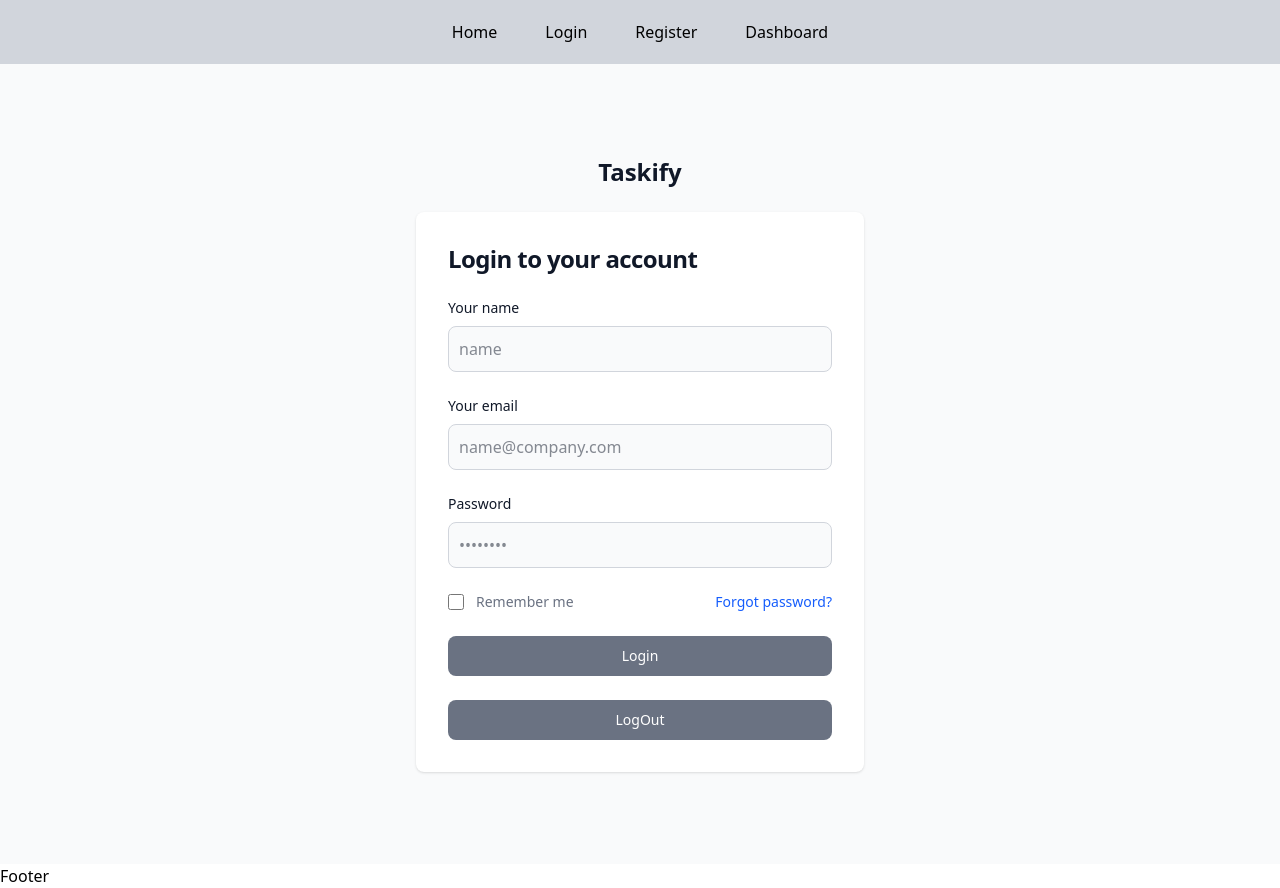
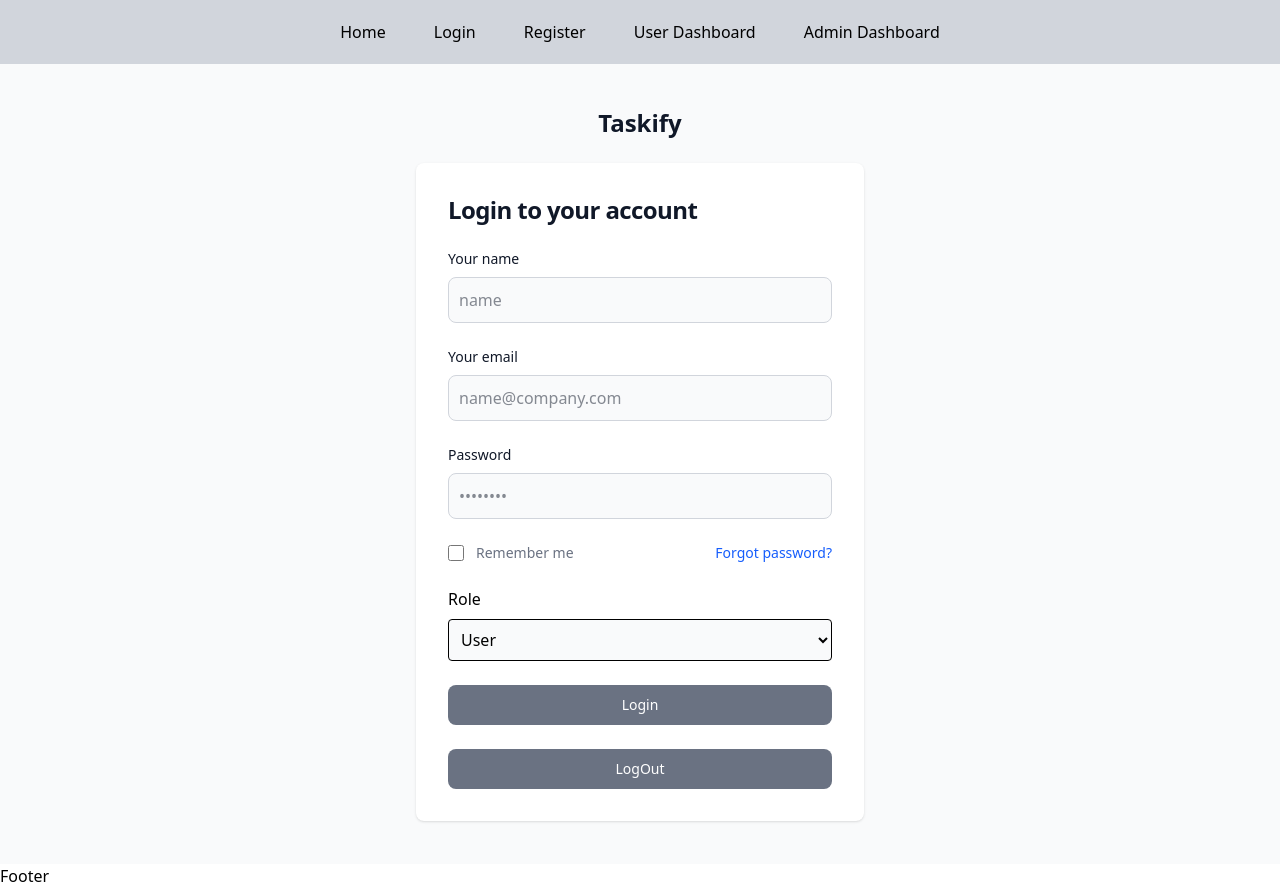
Before and after one commit to KaranRathod2003/Taskify, a React (Vite) app in the folder frontend/: page /login in a window 1280 px wide. Built offline with nearby package versions, Linux system fonts and the light colour scheme.

Commit message:
feat: add role-based routing for admin and user dashboards

```diff
--- a/frontend/src/App.jsx
+++ b/frontend/src/App.jsx
@@ -6,15 +6,26 @@ import Login from "./pages/Login";
 import Register from "./pages/Register";
 import Dashboard from "./pages/Dashboard";
 import ProtectedRotes from './routes/ProtectedRotes';
+import AdminDashboard from './pages/AdminDashboard';
+import Unautharized from './pages/Unautharized';
+import RolesRoute from './routes/RolesRoute';
 
 
 function App() {
   const router = createBrowserRouter(createRoutesFromElements(<Route path='/' element={<RootLayout />} >
     <Route index element={<Home />} /> {/* home page */}
     <Route path="login" element={<Login />} />
+    <Route path="/unauthorized" element={<Unautharized />} />
     <Route path="register" element={<Register />} />
+    <Route path="admindashboard" element={
+      <RolesRoute allowedRoles={['admin']}>
+        <AdminDashboard />
+      </RolesRoute>
+    } />
     <Route path="dashboard" element={<ProtectedRotes>
-      <Dashboard />
+      <RolesRoute allowedRoles={['admin', 'user']}>
+        <Dashboard />
+      </RolesRoute>
     </ProtectedRotes>} />
   </Route>))
 
--- a/frontend/src/components/Navbar.jsx
+++ b/frontend/src/components/Navbar.jsx
@@ -8,7 +8,8 @@ const Navbar = () => {
                 <li><Link to="/">Home</Link></li>
                 <li><Link to="/login">Login</Link></li>
                 <li><Link to="/register">Register</Link></li>
-                <li><Link to="/dashboard">Dashboard</Link></li>
+                <li><Link to="/dashboard">User Dashboard</Link></li>
+                <li><Link to="/admindashboard">Admin Dashboard</Link></li>
             </ul>
         </nav>
     )
--- /dev/null
+++ b/frontend/src/pages/AdminDashboard.jsx
@@ -0,0 +1,9 @@
+import React from 'react'
+
+const AdminDashboard = () => {
+  return (
+    <div>AdminDashboard</div>
+  )
+}
+
+export default AdminDashboard
--- a/frontend/src/pages/Login.jsx
+++ b/frontend/src/pages/Login.jsx
@@ -7,24 +7,35 @@ const Login = () => {
   const [name, setName] = useState("");
   const [email, setEmail] = useState("");
   const [password, setPasword] = useState("");
-  const handleSubmit = (e) =>{
+  const [role, setRole] = useState("user"); // default user
+
+// form me
+<div>
+  <label className="block mb-2">Role</label>
+  <select value={role} onChange={(e) => setRole(e.target.value)} className="bg-gray-50 border rounded p-2 w-full">
+    <option value="user">User</option>
+    <option value="admin">Admin</option>
+  </select>
+</div>
+
+  const handleSubmit = (e) => {
     e.preventDefault();
-    if(!email || !password){
+    if (!email || !password) {
       alert("please enter both...")
       return;
     }
-    const dummyUser = {name: name, email:email, password : password};
-    const dummytoken = "abc123";
-    login(dummyUser, dummytoken);
-    console.log("User", dummyUser," ", " Token : ",  dummytoken);
+    const userData = { name, email, password, role };
+    const token = "abc123";
+    login(userData, token);
+    // console.log("User", dummyUser," ", " Token : ",  dummytoken);
     setEmail("");
     setName("");
     setPasword("");
   }
 
-const handlelogout = () => {
-  logout();  // context se logout call kar
-};
+  const handlelogout = () => {
+    logout();  // context se logout call kar
+  };
 
 
 
@@ -46,16 +57,16 @@ const handlelogout = () => {
               <form className="space-y-4 md:space-y-6" action="#">
                 <div>
                   <label for="text" className="block mb-2 text-sm font-medium text-gray-900 dark:text-white">Your name</label>
-                  <input type="text" name="text" onChange={(e)=>setName(e.target.value)} value={name} id="text" className="bg-gray-50 border border-gray-300 text-gray-900 rounded-lg focus:ring-primary-600 focus:border-primary-600 block w-full p-2.5 dark:bg-gray-700 dark:border-gray-600 dark:placeholder-gray-400 dark:text-white dark:focus:ring-blue-500 dark:focus:border-blue-500" placeholder="name" required="" />
+                  <input type="text" name="text" onChange={(e) => setName(e.target.value)} value={name} id="text" className="bg-gray-50 border border-gray-300 text-gray-900 rounded-lg focus:ring-primary-600 focus:border-primary-600 block w-full p-2.5 dark:bg-gray-700 dark:border-gray-600 dark:placeholder-gray-400 dark:text-white dark:focus:ring-blue-500 dark:focus:border-blue-500" placeholder="name" required="" />
                 </div>
                 <div>
                   <label for="email" className="block mb-2 text-sm font-medium text-gray-900 dark:text-white">Your email</label>
-                  <input type="email" name="email" onChange={(e)=>setEmail(e.target.value)} value={email} id="email" className="bg-gray-50 border border-gray-300 text-gray-900 rounded-lg focus:ring-primary-600 focus:border-primary-600 block w-full p-2.5 dark:bg-gray-700 dark:border-gray-600 dark:placeholder-gray-400 dark:text-white dark:focus:ring-blue-500 dark:focus:border-blue-500" placeholder="name@company.com" required="" />
+                  <input type="email" name="email" onChange={(e) => setEmail(e.target.value)} value={email} id="email" className="bg-gray-50 border border-gray-300 text-gray-900 rounded-lg focus:ring-primary-600 focus:border-primary-600 block w-full p-2.5 dark:bg-gray-700 dark:border-gray-600 dark:placeholder-gray-400 dark:text-white dark:focus:ring-blue-500 dark:focus:border-blue-500" placeholder="name@company.com" required="" />
                 </div>
 
                 <div>
                   <label for="password" className="block mb-2 text-sm font-medium text-gray-900 dark:text-white">Password</label>
-                  <input type="password" name="password" onChange={(e)=>setPasword(e.target.value)} value={password} id="password" placeholder="••••••••" className="bg-gray-50 border border-gray-300 text-gray-900 rounded-lg focus:ring-primary-600 focus:border-primary-600 block w-full p-2.5 dark:bg-gray-700 dark:border-gray-600 dark:placeholder-gray-400 dark:text-white dark:focus:ring-blue-500 dark:focus:border-blue-500" required="" />
+                  <input type="password" name="password" onChange={(e) => setPasword(e.target.value)} value={password} id="password" placeholder="••••••••" className="bg-gray-50 border border-gray-300 text-gray-900 rounded-lg focus:ring-primary-600 focus:border-primary-600 block w-full p-2.5 dark:bg-gray-700 dark:border-gray-600 dark:placeholder-gray-400 dark:text-white dark:focus:ring-blue-500 dark:focus:border-blue-500" required="" />
                 </div>
                 <div className="flex items-center justify-between">
                   <div className="flex items-start cursor-pointer">
@@ -67,6 +78,13 @@ const handlelogout = () => {
                     </div>
                   </div>
                   <h1 className="text-sm font-medium cursor-pointer text-blue-600 hover:underline dark:text-primary-500">Forgot password?</h1>
+                </div>
+                <div>
+                  <label className="block mb-2">Role</label>
+                  <select value={role} onChange={(e) => setRole(e.target.value)} className="bg-gray-50 border rounded p-2 w-full">
+                    <option value="user">User</option>
+                    <option value="admin">Admin</option>
+                  </select>
                 </div>
                 <Button title={'Login'} onClick={handleSubmit} />
                 <Button title={'LogOut'} onClick={handlelogout} />
--- /dev/null
+++ b/frontend/src/pages/Unautharized.jsx
@@ -0,0 +1,9 @@
+import React from 'react'
+
+const Unautharized = () => {
+  return (
+    <div>Unautharized</div>
+  )
+}
+
+export default Unautharized
--- a/frontend/src/routes/RolesRoute.jsx
+++ b/frontend/src/routes/RolesRoute.jsx
@@ -1,9 +1,26 @@
 import React from 'react'
+import useAuth from '../context/AuthContext';
+import { Navigate } from 'react-router-dom';
 
-const RolesRoute = () => {
-  return (
-    <div>RolesRoute</div>
-  )
-}
+const RolesRoute  = ({ children, allowedRoles }) => {
+  const { user, isLoggedIn, isAuthLoading } = useAuth();
+
+  // Loading state handle karo (optional)
+  if (isAuthLoading) {
+    return <div>Loading...</div>;
+  }
+
+  // User logged in nahi hai -> login page redirect
+  if (!isLoggedIn) {
+    return <Navigate to="/login" replace />;
+  }
+
+  // Role check karo
+  if (user && allowedRoles.includes(user.role)) {
+    return children; // allowed -> render karo jo child component hai
+  } else {
+    return <Navigate to="/unauthorized" replace />; // not allowed -> unauthorized page
+  }
+};
 
 export default RolesRoute
```
